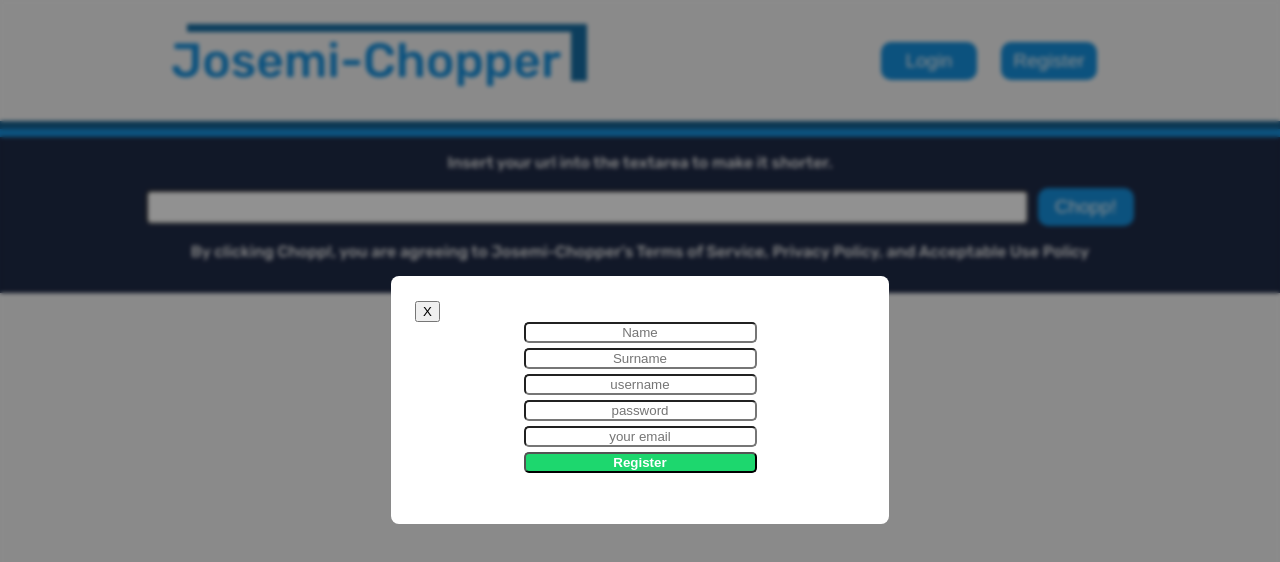
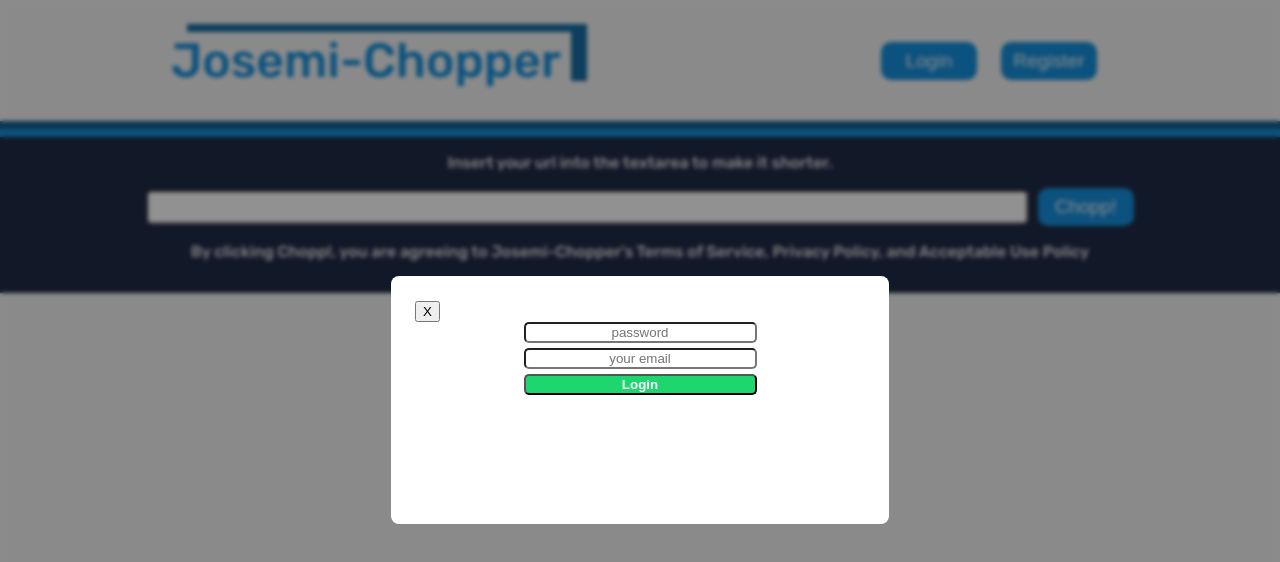
Before and after one commit to josemsb92/url-chopper-frontend, a React (Create React App) app: page / in a window 1280 px wide. Both pictures are taken after a click on the button "Login". Shown: the top 562 px of the page. Built offline with nearby package versions, Linux system fonts and the light colour scheme; a web font is replaced by a local one.

Commit message:
Login and Register form working but need to implement token and sessionstorage

```diff
--- /dev/null
+++ b/src/Components/Login.jsx
@@ -0,0 +1,36 @@
+import React, { useState } from "react";
+import loginService from "../services/login";
+export default function Login({ setOnOpen }) {
+  const [password, setPassword] = useState("");
+  const [email, setEmail] = useState("");
+
+  async function handleLogin(e) {
+    e.preventDefault();
+    const user = await loginService
+      .login({ email, password })
+      .then((res) => console.log(res));
+    setOnOpen(false);
+    setPassword("");
+    setEmail("");
+  }
+
+  return (
+    <div>
+      <form className="register-form" onSubmit={handleLogin}>
+        <input
+          type="password"
+          placeholder="password"
+          required
+          onChange={(e) => setPassword(e.target.value)}
+        />
+        <input
+          type="email"
+          placeholder="your email"
+          required
+          onChange={(e) => setEmail(e.target.value)}
+        />
+        <button>Login</button>
+      </form>
+    </div>
+  );
+}
--- a/src/Components/Navbar.jsx
+++ b/src/Components/Navbar.jsx
@@ -10,13 +10,17 @@
 import Modal from "./Modal";
 import { useState } from "react";
 import Register from "./Register";
-
+import Login from "./Login";
 export default function ButtonAppBar() {
   const [show, setShow] = useState(false);
-  const [onOpen, setOnOpen] = useState(false);
+  const [onOpenLogin, setOnOpenLogin] = useState(false);
+  const [onOpenRegister, setOnOpenRegister] = useState(false);
   const container = React.useRef(null);
-  const onClose = () => {
-    setOnOpen(false);
+  const onCloseLogin = () => {
+    setOnOpenLogin(false);
+  };
+  const onCloseRegister = () => {
+    setOnOpenRegister(false);
   };
 
   return (
@@ -24,17 +28,34 @@
       <div className="nav-body">
         <div className="nav-title">Josemi-Chopper</div>
         <div className="nav-login-register">
-          <button className="primary-button" onClick={() => setOnOpen(!onOpen)}>
+          <button
+            className="primary-button"
+            onClick={() => setOnOpenLogin(!onOpenLogin)}
+          >
             Login
           </button>
-          <button className="primary-button" onClick={() => setOnOpen(!onOpen)}>
+          <button
+            className="primary-button"
+            onClick={() => setOnOpenRegister(!onOpenRegister)}
+          >
             Register
           </button>
         </div>
       </div>
 
-      <Modal onOpen={onOpen} setOnOpen={setOnOpen} onClose={onClose}>
-        <Register setOnOpen={setOnOpen} />
+      <Modal
+        onOpen={onOpenRegister}
+        setOnOpen={onOpenRegister}
+        onClose={onCloseRegister}
+      >
+        <Register setOnOpen={setOnOpenRegister} />
+      </Modal>
+      <Modal
+        onOpen={onOpenLogin}
+        setOnOpen={onOpenLogin}
+        onClose={onCloseLogin}
+      >
+        <Login setOnOpen={setOnOpenLogin} />
       </Modal>
     </>
   );
--- /dev/null
+++ b/src/services/login.js
@@ -0,0 +1,9 @@
+import axios from "axios";
+
+const baseUrl = "http://localhost:3003/login";
+
+const login = async (credentials) => {
+  const { data } = await axios.post(baseUrl, credentials);
+  return data;
+};
+export default { login };
```
